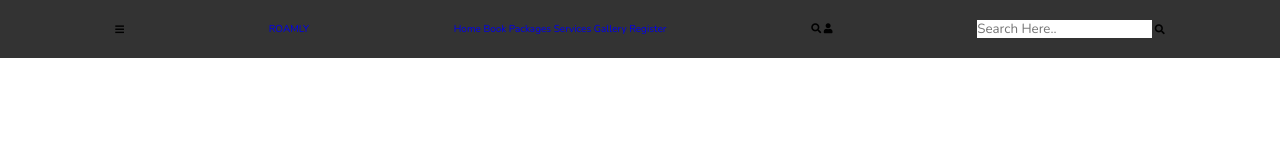
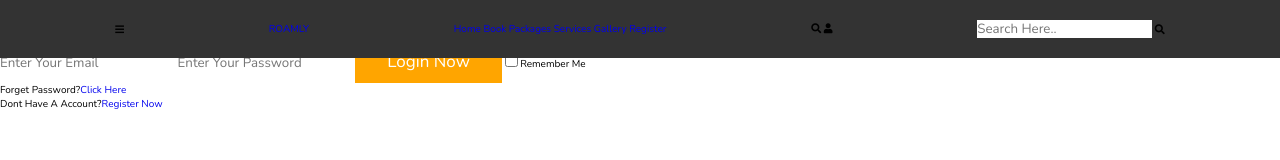
Before and after one commit to EbenezerAcquah/Travel-Website, a plain HTML site: page index.html in a window 1280 px wide. Drawn offline with nearby package versions, Linux system fonts and the light colour scheme.

Commit message:
sixth commit

```diff
--- a/index.html
+++ b/index.html
@@ -29,5 +29,22 @@
         <label for="search-bar" class="fas fa-search"></label>
     </form>
 </header>
+
+<div class="login-form-container">
+    <i class="fas fa-times" id="form-close">
+
+    </i>
+    <form action="login.php" method="POST">
+        <h3>login</h3>
+        <input type="email" class="box" name="email" placeholder="Enter Your Email">
+        <input type="password" class="box" name="pass" placeholder="Enter your Password">
+        <button class="btn" type="submit">login now</button>
+        <input type="checkbox" id="remember">
+        <label for="remember">remember me</label>
+        <p>forget password?<a href="#">click here</a> </p>
+        <p>dont have a account?<a href="register.html">register now</a> </p>
+    </form>
+</div>
+
 </body>
 </html>
```
Also changed, not shown: booking.html (+17 -0 lines), gallery.html (+14 -0 lines).
